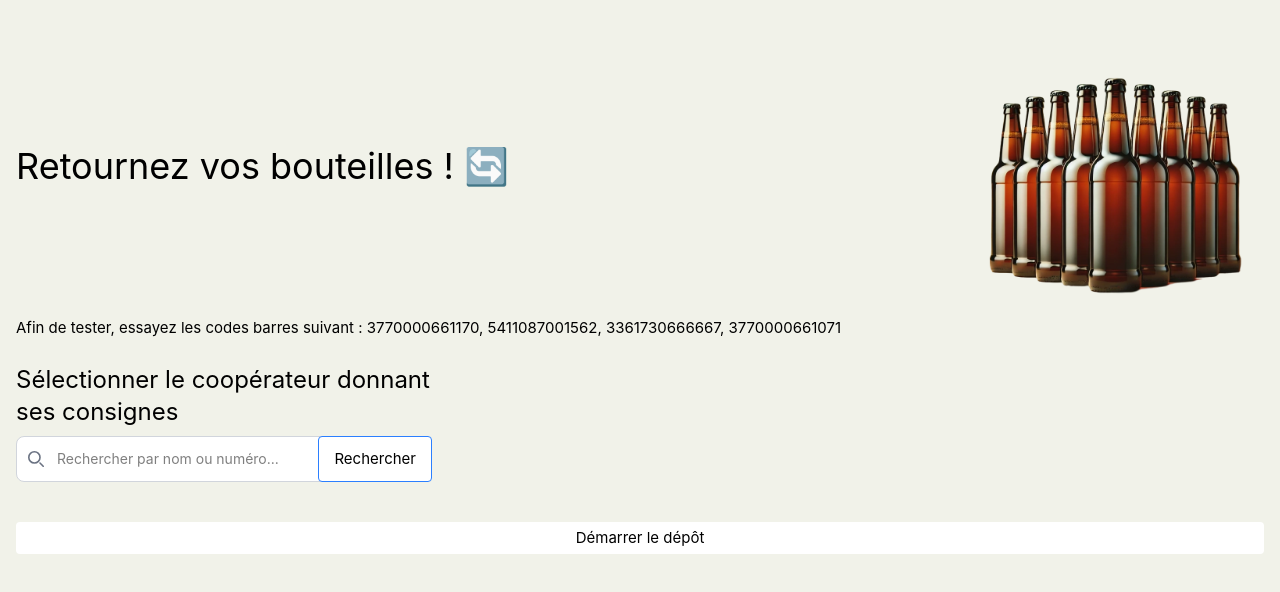
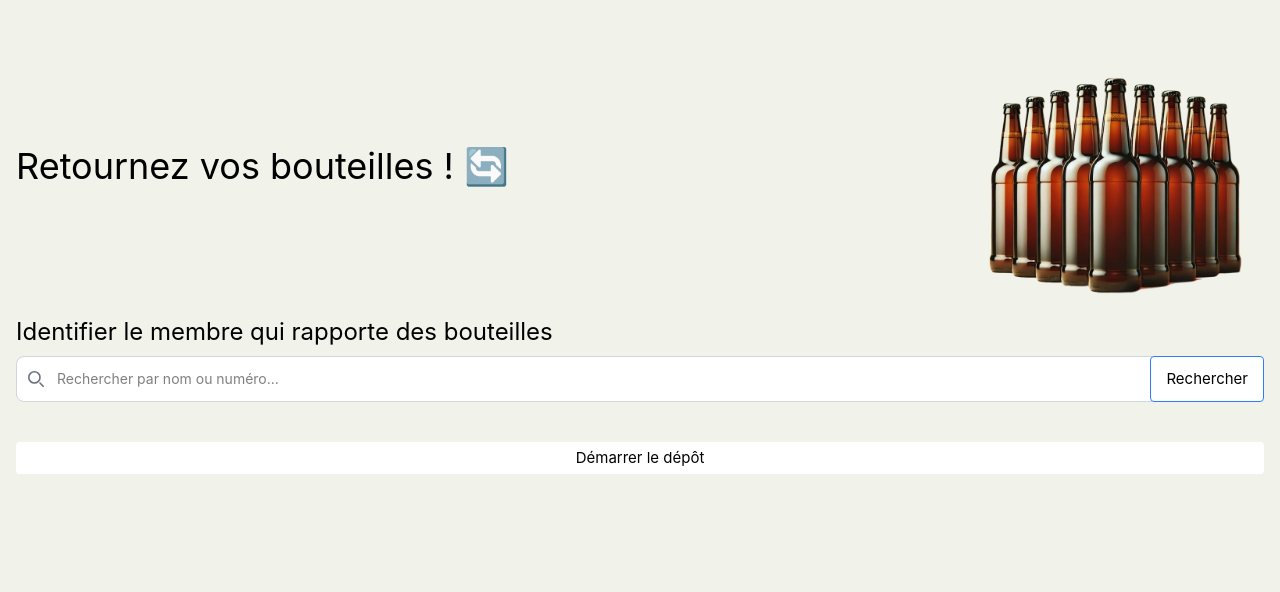
Before and after one commit to superquinquin/consigne, a Vue app in the folder front/: page /deposit in a window 1280 px wide. Shown: the top 592 px of the page. Built offline with nearby package versions, Linux system fonts and the light colour scheme.

Commit message:
fix: typo and vocabulary fixes

```diff
--- a/front/src/App.vue
+++ b/front/src/App.vue
@@ -16,7 +16,7 @@ const resetCoop = () => {
     <div class="flex flex-col">
       <h1 class="text-black text-4xl">Retournez vos bouteilles ! 🔄</h1>
       <span v-if="!!globalState.receiver" class="text-black text-xl"
-        >Coopérateur en charge :
+        >Coopérateur en service à l'accueil :
         {{
           globalState.receiver?.firstName && globalState.receiver?.lastName
             ? globalState.receiver?.firstName + ' ' + globalState.receiver?.lastName
@@ -31,7 +31,7 @@ const resetCoop = () => {
             : globalState.provider?.fullName
         }}
       </span>
-      <button v-if="!!globalState.receiver || !!globalState.provider" class="" type="button" @click="resetCoop()">Changer les coopérateurs</button>
+      <button v-if="!!globalState.receiver || !!globalState.provider" class="" type="button" @click="resetCoop()">Changer le membre en service</button>
     </div>
     <img
       alt="Vue logo"
--- a/front/src/Deposits.vue
+++ b/front/src/Deposits.vue
@@ -159,17 +159,12 @@ const createDeposit = async () => {
   <div class="hidden py-4 text-black">Global state : {{ JSON.stringify(globalState) }}</div>
   <div class="hidden py-4 text-black">Deposit state : {{ JSON.stringify(depositState) }}</div>
   <main class="w-full h-full">
-    <div class="text-black">
-      Afin de tester, essayez les codes barres suivant : 3770000661170, 5411087001562,
-      3361730666667, 3770000661071
-    </div>
-    <br/>
     <template v-if="!globalState.depositId">
       <div class="flex flex-col gap-2 px-auto">
         <SearchUser
           @select-user="selectUser"
           @confirm-user="createDeposit"
-          search-label="Sélectionner le coopérateur donnant ses consignes"
+          search-label="Identifier le membre qui rapporte des bouteilles"
           :selected-user-id="globalState.provider?.partnerId.toString()"
         />
         <button @click="createDeposit" type="button">Démarrer le dépôt</button>
@@ -265,7 +260,7 @@ const createDeposit = async () => {
 
         <div class="flex flex-row gap-8">
           <button @click="onPrint" type="button">
-            <span v-if="!depositState.printTicketLoading">Imprimer le ticket</span>
+            <span v-if="!depositState.printTicketLoading">Imprimer le reçu</span>
             <svg
               v-else
               aria-hidden="true"
@@ -286,7 +281,7 @@ const createDeposit = async () => {
             </svg>
           </button>
           <button @click="onEnd" type="button">
-            <span v-if="!depositState.closeDepositLoading">Mettre fin au dépôt</span>
+            <span v-if="!depositState.closeDepositLoading">Annuler et retourner à l'accueil</span>
             <svg
               v-else
               class="animate-spin h-5 w-5"
--- a/front/src/components/SearchUser.vue
+++ b/front/src/components/SearchUser.vue
@@ -32,7 +32,7 @@ const onSubmit = async () => {
 
 <template>
   <div class="flex flex-col gap-8">
-    <div class="flex flex-col w-1/3 gap-2">
+    <div class="flex flex-col gap-2">
       <label class="text-2xl text-black font-bold">{{
         searchLabel ? searchLabel : 'Rechercher un utilisateur'
       }}</label>
```
